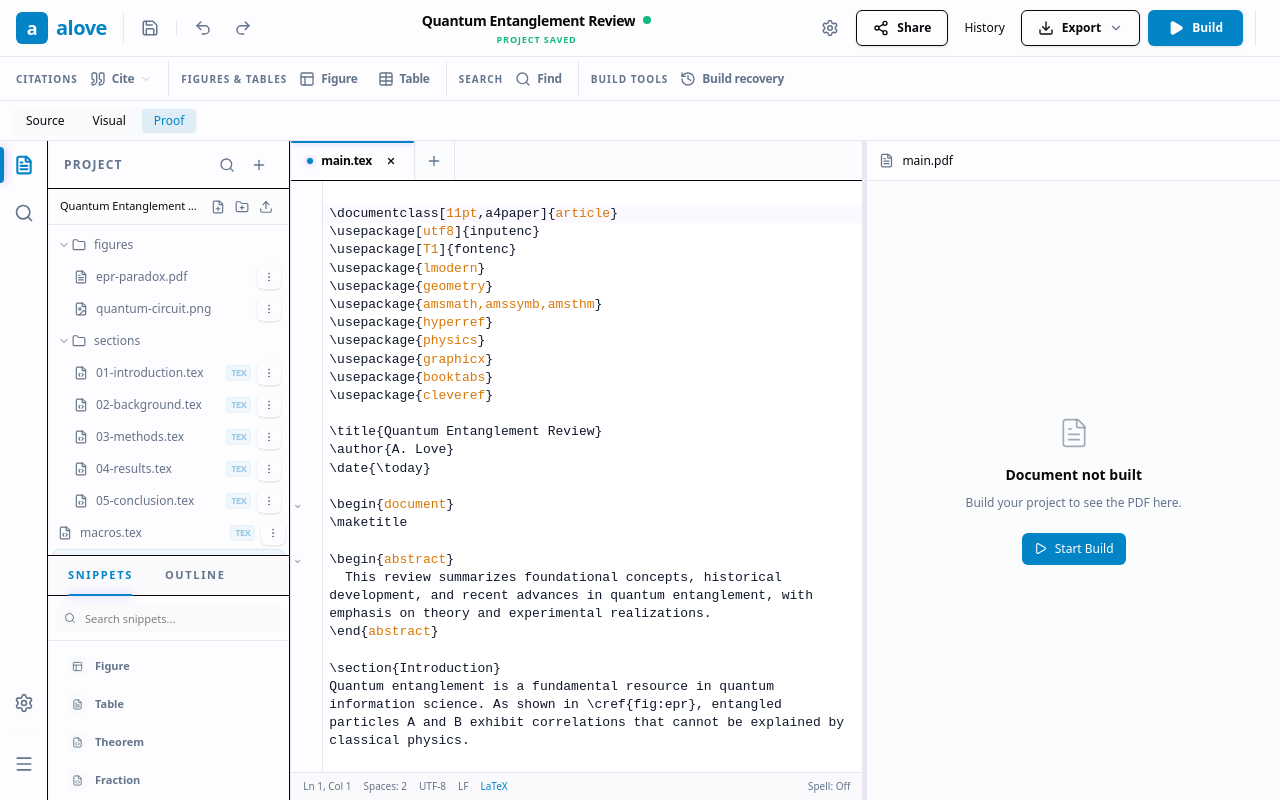
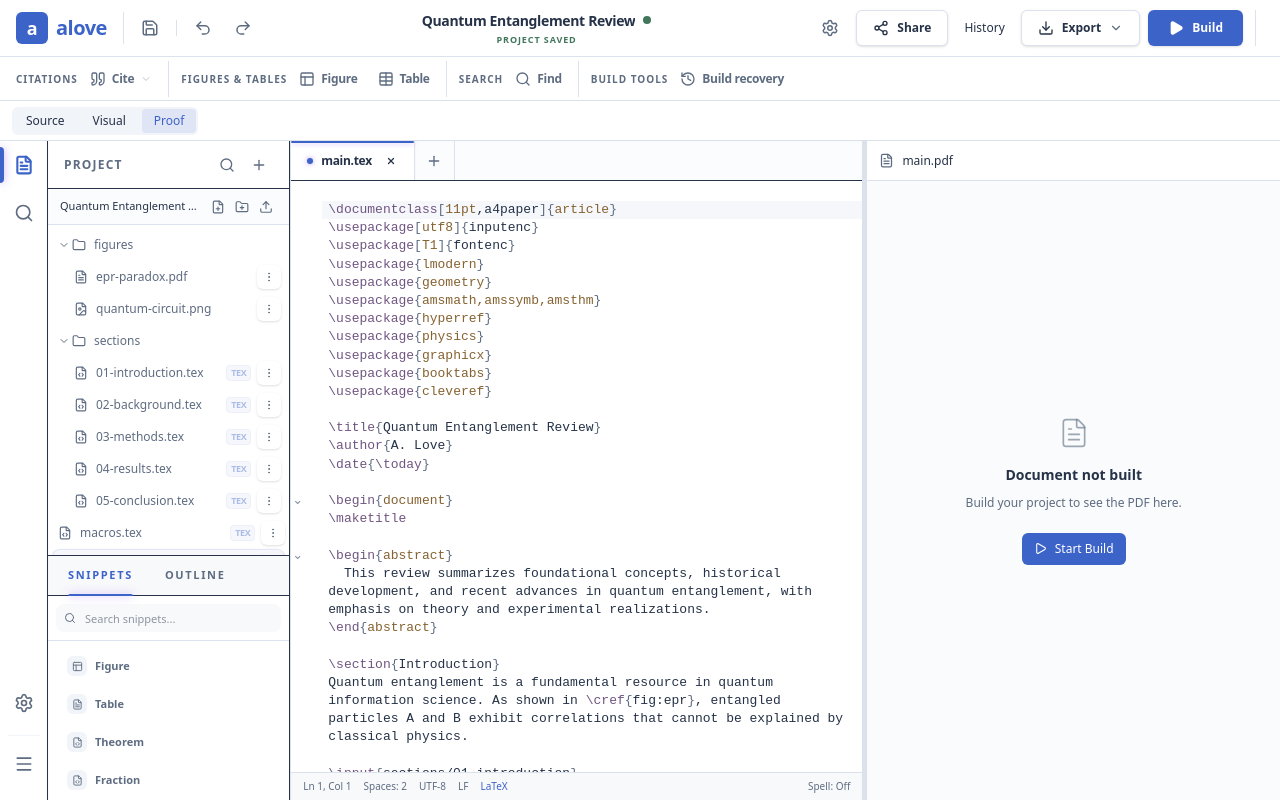
Before and after one commit to Luseefor/alove, a Next.js app in the folder apps/web/: page /editor in a window 1280 px wide. Built offline with nearby package versions, Linux system fonts and the light colour scheme.

Commit message:
Unify editor surfaces and accessible accent profiles

```diff
--- a/apps/web/src/app/globals.css
+++ b/apps/web/src/app/globals.css
@@ -2,56 +2,105 @@
 
 @custom-variant dark (&:where(.dark, .dark *));
 
-/* Defaults match `SITE_PALETTES[violet]` for the premium redesign. */
+/* App chrome, panel headers and editor surfaces have distinct visual roles. */
 :root {
-  --background: #fdfcff;
-  --foreground: #09090b;
-  --border: #e8e6f2;
-  --primary: #7c3aed; /* Premium Violet */
+  color-scheme: light;
+  --workspace-bg: #edf0f4;
+  --chrome-bg: #f7f8fa;
+  --panel-header-bg: #f1f4f8;
+  --background: #ffffff;
+  --foreground: #253247;
+  --border: #dce2eb;
+  --primary: #3c63c8;
   --primary-foreground: #ffffff;
-  --secondary: #f5f3ff;
-  --secondary-foreground: #4c1d95;
-  --muted: #f8fafc;
-  --muted-foreground: #64748b;
-  --accent: #f5f3ff;
-  --accent-foreground: #7c3aed;
-
-  /* Additional Premium Tokens */
-  --sidebar-bg: #fdfcff;
+  --ring: #3c63c8;
+  --secondary: #f1f4f8;
+  --secondary-foreground: #435269;
+  --muted: #f1f4f8;
+  --muted-foreground: #5e6c81;
+  --accent: #e7edf6;
+  --accent-foreground: #253247;
+  --sidebar-bg: #f7f8fa;
   --card-bg: #ffffff;
-  --card-border: #e8e6f2;
-  --success: #10b981;
-  --success-bg: #ecfdf5;
-  --success-border: #d1fae5;
-  --warning: #f59e0b;
-  --warning-bg: #fffbeb;
-  --warning-border: #fef3c7;
-  --error: #ef4444;
-  --error-bg: #fef2f2;
-  --error-border: #fee2e2;
-  --info: #3b82f6;
-  --info-bg: #eff6ff;
-  --info-border: #dbeafe;
+  --card-border: #dce2eb;
+  --editor-line: #f5f7fb;
+  --editor-selection: #dce6fb;
+  --editor-gutter: #8490a3;
+  --syntax-command: #705581;
+  --syntax-string: #426e57;
+  --syntax-number: #856230;
+  --syntax-comment: #73777d;
+  --syntax-punctuation: #5e6c81;
+  --success: #41765b;
+  --success-bg: #edf3ee;
+  --success-border: #d5e3d9;
+  --warning: #866128;
+  --warning-bg: #f7f1e5;
+  --warning-border: #e8dbbf;
+  --error: #ab4e50;
+  --error-bg: #f8eeee;
+  --error-border: #ebd4d4;
+  --info: #466c83;
+  --info-bg: #edf2f5;
+  --info-border: #d5e1e8;
 }
 
 .dark {
-  --background: #0f172a;
-  --foreground: #f8fafc;
-  --border: #1e293b;
-  --primary: #8b5cf6;
-  --primary-foreground: #ffffff;
-  --secondary: #1e1b4b;
-  --secondary-foreground: #ddd6fe;
-  --muted: #0f172a;
-  --muted-foreground: #94a3b8;
-  --accent: #1e293b;
-  --accent-foreground: #ffffff;
+  color-scheme: dark;
+  --workspace-bg: #101419;
+  --chrome-bg: #1a2028;
+  --panel-header-bg: #1e252e;
+  --background: #171c23;
+  --foreground: #dce4ee;
+  --border: #2c3643;
+  --primary: #9bb6ff;
+  --primary-foreground: #171c23;
+  --ring: #9bb6ff;
+  --secondary: #1e252e;
+  --secondary-foreground: #c7d2e2;
+  --muted: #1e252e;
+  --muted-foreground: #9aa8bc;
+  --accent: #29364a;
+  --accent-foreground: #dce4ee;
+  --sidebar-bg: #1a2028;
+  --card-bg: #1e252e;
+  --card-border: #2c3643;
+  --editor-line: #1e2632;
+  --editor-selection: #304360;
+  --editor-gutter: #718096;
+  --syntax-command: #baa6ca;
+  --syntax-string: #a8c4ad;
+  --syntax-number: #c8b18c;
+  --syntax-comment: #939aa4;
+  --syntax-punctuation: #a5abb4;
+  --success: #a2c1ac;
+  --success-bg: #25332b;
+  --success-border: #3b4c40;
+  --warning: #d0b17d;
+  --warning-bg: #352e23;
+  --warning-border: #50432f;
+  --error: #d9a0a1;
+  --error-bg: #38292c;
+  --error-border: #56383e;
+  --info: #a6bdcb;
+  --info-bg: #25313a;
+  --info-border: #3c4c58;
 }
 
 @theme inline {
+  --color-workspace: var(--workspace-bg);
+  --color-chrome: var(--chrome-bg);
+  --color-panel-header: var(--panel-header-bg);
   --color-background: var(--background);
   --color-foreground: var(--foreground);
   --color-border: var(--border);
+  --color-input: var(--border);
+  --color-ring: var(--ring);
+  --color-surface-base: var(--background);
+  --color-surface-soft: var(--muted);
+  --color-surface-border: var(--border);
+  --color-text-base: var(--foreground);
+  --color-text-muted: var(--muted-foreground);
   --color-primary: var(--primary);
   --color-primary-foreground: var(--primary-foreground);
   --color-secondary: var(--secondary);
@@ -111,12 +160,12 @@ pre {
   background: transparent;
 }
 ::-webkit-scrollbar-thumb {
-  background: #333;
+  background: color-mix(in srgb, var(--muted-foreground) 30%, transparent);
   border: 2px solid var(--background);
   border-radius: 5px;
 }
 ::-webkit-scrollbar-thumb:hover {
-  background: #444;
+  background: color-mix(in srgb, var(--muted-foreground) 45%, transparent);
 }
 
 input[type="range"] {
--- a/apps/web/src/theme/palette-definitions.ts
+++ b/apps/web/src/theme/palette-definitions.ts
@@ -3,168 +3,168 @@ export const SITE_PALETTES = [
     id: "slate",
     label: "Slate",
     light: {
-      "--alove-accent": "#0f172a",
-      "--alove-accent-hover": "#1e293b",
-      "--alove-accent-active": "#334155",
-      "--alove-on-accent": "#f8fafc",
-      "--alove-surface-soft": "#f1f5f9",
-      "--alove-surface-soft-border": "#e2e8f0",
-      "--alove-fg-strong": "#0f172a",
-      "--alove-fg-muted": "#475569",
-      "--alove-focus-ring": "#334155",
-      "--alove-resize-hover": "#94a3b8",
+      "--alove-accent": "#4c5864",
+      "--alove-accent-hover": "#3e4954",
+      "--alove-accent-active": "#303b45",
+      "--alove-on-accent": "#ffffff",
+      "--alove-surface-soft": "#f1f4f8",
+      "--alove-surface-soft-border": "#dce2eb",
+      "--alove-fg-strong": "#253247",
+      "--alove-fg-muted": "#5e6c81",
+      "--alove-focus-ring": "#4c5864",
+      "--alove-resize-hover": "#b8b9ba",
     },
     dark: {
-      "--alove-accent": "#f8fafc",
-      "--alove-accent-hover": "#f1f5f9",
-      "--alove-accent-active": "#e2e8f0",
-      "--alove-on-accent": "#020617",
-      "--alove-surface-soft": "#0f172a",
-      "--alove-surface-soft-border": "#1e293b",
-      "--alove-fg-strong": "#f8fafc",
-      "--alove-fg-muted": "#94a3b8",
-      "--alove-focus-ring": "#cbd5e1",
-      "--alove-resize-hover": "#64748b",
+      "--alove-accent": "#b9c1ca",
+      "--alove-accent-hover": "#cbd1d8",
+      "--alove-accent-active": "#dce0e5",
+      "--alove-on-accent": "#171c23",
+      "--alove-surface-soft": "#1e252e",
+      "--alove-surface-soft-border": "#2c3643",
+      "--alove-fg-strong": "#dce4ee",
+      "--alove-fg-muted": "#9aa8bc",
+      "--alove-focus-ring": "#b9c1ca",
+      "--alove-resize-hover": "#626870",
     },
   },
   {
     id: "emerald",
     label: "Emerald",
     light: {
-      "--alove-accent": "#059669",
-      "--alove-accent-hover": "#047857",
-      "--alove-accent-active": "#065f46",
+      "--alove-accent": "#386b58",
+      "--alove-accent-hover": "#2c5948",
+      "--alove-accent-active": "#23483a",
       "--alove-on-accent": "#ffffff",
-      "--alove-surface-soft": "#ecfdf5",
-      "--alove-surface-soft-border": "#a7f3d0",
-      "--alove-fg-strong": "#065f46",
-      "--alove-fg-muted": "#047857",
-      "--alove-focus-ring": "#10b981",
-      "--alove-resize-hover": "#34d399",
+      "--alove-surface-soft": "#f1f4f8",
+      "--alove-surface-soft-border": "#dce2eb",
+      "--alove-fg-strong": "#253247",
+      "--alove-fg-muted": "#5e6c81",
+      "--alove-focus-ring": "#386b58",
+      "--alove-resize-hover": "#b8b9ba",
     },
     dark: {
-      "--alove-accent": "#34d399",
-      "--alove-accent-hover": "#6ee7b7",
-      "--alove-accent-active": "#a7f3d0",
-      "--alove-on-accent": "#022c22",
-      "--alove-surface-soft": "#064e3b",
-      "--alove-surface-soft-border": "#047857",
-      "--alove-fg-strong": "#d1fae5",
-      "--alove-fg-muted": "#a7f3d0",
-      "--alove-focus-ring": "#6ee7b7",
-      "--alove-resize-hover": "#34d399",
+      "--alove-accent": "#9cbeaa",
+      "--alove-accent-hover": "#b1cdbb",
+      "--alove-accent-active": "#c4d9cc",
+      "--alove-on-accent": "#171c23",
+      "--alove-surface-soft": "#1e252e",
+      "--alove-surface-soft-border": "#2c3643",
+      "--alove-fg-strong": "#dce4ee",
+      "--alove-fg-muted": "#9aa8bc",
+      "--alove-focus-ring": "#9cbeaa",
+      "--alove-resize-hover": "#626870",
     },
   },
   {
     id: "ocean",
     label: "Ocean",
     light: {
-      "--alove-accent": "#0284c7",
-      "--alove-accent-hover": "#0369a1",
-      "--alove-accent-active": "#075985",
+      "--alove-accent": "#3c63c8",
+      "--alove-accent-hover": "#3154ae",
+      "--alove-accent-active": "#294695",
       "--alove-on-accent": "#ffffff",
-      "--alove-surface-soft": "#e0f2fe",
-      "--alove-surface-soft-border": "#7dd3fc",
-      "--alove-fg-strong": "#0c4a6e",
-      "--alove-fg-muted": "#0369a1",
-      "--alove-focus-ring": "#0ea5e9",
-      "--alove-resize-hover": "#38bdf8",
+      "--alove-surface-soft": "#f1f4f8",
+      "--alove-surface-soft-border": "#dce2eb",
+      "--alove-fg-strong": "#253247",
+      "--alove-fg-muted": "#5e6c81",
+      "--alove-focus-ring": "#3c63c8",
+      "--alove-resize-hover": "#b8b9ba",
     },
     dark: {
-      "--alove-accent": "#38bdf8",
-      "--alove-accent-hover": "#7dd3fc",
-      "--alove-accent-active": "#bae6fd",
-      "--alove-on-accent": "#082f49",
-      "--alove-surface-soft": "#0c4a6e",
-      "--alove-surface-soft-border": "#0369a1",
-      "--alove-fg-strong": "#e0f2fe",
-      "--alove-fg-muted": "#bae6fd",
-      "--alove-focus-ring": "#7dd3fc",
-      "--alove-resize-hover": "#38bdf8",
+      "--alove-accent": "#9bb6ff",
+      "--alove-accent-hover": "#b2c7ff",
+      "--alove-accent-active": "#cbd9ff",
+      "--alove-on-accent": "#171c23",
+      "--alove-surface-soft": "#1e252e",
+      "--alove-surface-soft-border": "#2c3643",
+      "--alove-fg-strong": "#dce4ee",
+      "--alove-fg-muted": "#9aa8bc",
+      "--alove-focus-ring": "#9bb6ff",
+      "--alove-resize-hover": "#626870",
     },
   },
   {
     id: "violet",
     label: "Violet",
     light: {
-      "--alove-accent": "#7c3aed",
-      "--alove-accent-hover": "#6d28d9",
-      "--alove-accent-active": "#5b21b6",
+      "--alove-accent": "#6e5b89",
+      "--alove-accent-hover": "#5c4a75",
+      "--alove-accent-active": "#4b3b61",
       "--alove-on-accent": "#ffffff",
-      "--alove-surface-soft": "#fdfcff",
-      "--alove-surface-soft-border": "#e8e6f2",
-      "--alove-fg-strong": "#4c1d95",
-      "--alove-fg-muted": "#64748b",
-      "--alove-focus-ring": "#8b5cf6",
-      "--alove-resize-hover": "#a78bfa",
+      "--alove-surface-soft": "#f1f4f8",
+      "--alove-surface-soft-border": "#dce2eb",
+      "--alove-fg-strong": "#253247",
+      "--alove-fg-muted": "#5e6c81",
+      "--alove-focus-ring": "#6e5b89",
+      "--alove-resize-hover": "#b8b9ba",
     },
     dark: {
-      "--alove-accent": "#8b5cf6",
-      "--alove-accent-hover": "#a78bfa",
-      "--alove-accent-active": "#c4b5fd",
-      "--alove-on-accent": "#ffffff",
-      "--alove-surface-soft": "#0f172a",
-      "--alove-surface-soft-border": "#1e293b",
-      "--alove-fg-strong": "#f8fafc",
-      "--alove-fg-muted": "#94a3b8",
-      "--alove-focus-ring": "#cbd5e1",
-      "--alove-resize-hover": "#64748b",
+      "--alove-accent": "#baadd0",
+      "--alove-accent-hover": "#ccc1dc",
+      "--alove-accent-active": "#ddd5e8",
+      "--alove-on-accent": "#171c23",
+      "--alove-surface-soft": "#1e252e",
+      "--alove-surface-soft-border": "#2c3643",
+      "--alove-fg-strong": "#dce4ee",
+      "--alove-fg-muted": "#9aa8bc",
+      "--alove-focus-ring": "#baadd0",
+      "--alove-resize-hover": "#626870",
     },
   },
   {
     id: "amber",
     label: "Amber",
     light: {
-      "--alove-accent": "#d97706",
-      "--alove-accent-hover": "#b45309",
-      "--alove-accent-active": "#92400e",
-      "--alove-on-accent": "#fffbeb",
-      "--alove-surface-soft": "#fffbeb",
-      "--alove-surface-soft-border": "#fcd34d",
-      "--alove-fg-strong": "#78350f",
-      "--alove-fg-muted": "#b45309",
-      "--alove-focus-ring": "#f59e0b",
-      "--alove-resize-hover": "#fbbf24",
+      "--alove-accent": "#815f32",
+      "--alove-accent-hover": "#6d4e28",
+      "--alove-accent-active": "#593e20",
+      "--alove-on-accent": "#ffffff",
+      "--alove-surface-soft": "#f1f4f8",
+      "--alove-surface-soft-border": "#dce2eb",
+      "--alove-fg-strong": "#253247",
+      "--alove-fg-muted": "#5e6c81",
+      "--alove-focus-ring": "#815f32",
+      "--alove-resize-hover": "#b8b9ba",
     },
     dark: {
-      "--alove-accent": "#fbbf24",
-      "--alove-accent-hover": "#fcd34d",
-      "--alove-accent-active": "#fde68a",
-      "--alove-on-accent": "#451a03",
-      "--alove-surface-soft": "#78350f",
-      "--alove-surface-soft-border": "#b45309",
-      "--alove-fg-strong": "#fffbeb",
-      "--alove-fg-muted": "#fde68a",
-      "--alove-focus-ring": "#fcd34d",
-      "--alove-resize-hover": "#fbbf24",
+      "--alove-accent": "#c9b18d",
+      "--alove-accent-hover": "#d7c3a5",
+      "--alove-accent-active": "#e3d3bd",
+      "--alove-on-accent": "#171c23",
+      "--alove-surface-soft": "#1e252e",
+      "--alove-surface-soft-border": "#2c3643",
+      "--alove-fg-strong": "#dce4ee",
+      "--alove-fg-muted": "#9aa8bc",
+      "--alove-focus-ring": "#c9b18d",
+      "--alove-resize-hover": "#626870",
     },
   },
   {
     id: "rose",
     label: "Rose",
     light: {
-      "--alove-accent": "#e11d48",
-      "--alove-accent-hover": "#be123c",
-      "--alove-accent-active": "#9f1239",
+      "--alove-accent": "#8b5964",
+      "--alove-accent-hover": "#764952",
+      "--alove-accent-active": "#603b43",
       "--alove-on-accent": "#ffffff",
-      "--alove-surface-soft": "#fff1f2",
-      "--alove-surface-soft-border": "#fda4af",
-      "--alove-fg-strong": "#9f1239",
-      "--alove-fg-muted": "#be123c",
-      "--alove-focus-ring": "#f43f5e",
-      "--alove-resize-hover": "#fb7185",
+      "--alove-surface-soft": "#f1f4f8",
+      "--alove-surface-soft-border": "#dce2eb",
+      "--alove-fg-strong": "#253247",
+      "--alove-fg-muted": "#5e6c81",
+      "--alove-focus-ring": "#8b5964",
+      "--alove-resize-hover": "#b8b9ba",
     },
     dark: {
-      "--alove-accent": "#fb7185",
-      "--alove-accent-hover": "#fda4af",
-      "--alove-accent-active": "#fecdd3",
-      "--alove-on-accent": "#4c0519",
-      "--alove-surface-soft": "#9f1239",
-      "--alove-surface-soft-border": "#be123c",
-      "--alove-fg-strong": "#ffe4e6",
-      "--alove-fg-muted": "#fecdd3",
-      "--alove-focus-ring": "#fda4af",
-      "--alove-resize-hover": "#fb7185",
+      "--alove-accent": "#c8a5ad",
+      "--alove-accent-hover": "#d7bbc1",
+      "--alove-accent-active": "#e3ced2",
+      "--alove-on-accent": "#171c23",
+      "--alove-surface-soft": "#1e252e",
+      "--alove-surface-soft-border": "#2c3643",
+      "--alove-fg-strong": "#dce4ee",
+      "--alove-fg-muted": "#9aa8bc",
+      "--alove-focus-ring": "#c8a5ad",
+      "--alove-resize-hover": "#626870",
     },
   },
 ] as const;
--- a/packages/editor/src/index.ts
+++ b/packages/editor/src/index.ts
@@ -29,13 +29,9 @@ import {
   StreamLanguage,
   syntaxHighlighting,
 } from "@codemirror/language";
-import {
-  closeBrackets,
-  closeBracketsKeymap,
-} from "@codemirror/autocomplete";
+import { closeBrackets, closeBracketsKeymap } from "@codemirror/autocomplete";
 import { stex } from "@codemirror/legacy-modes/mode/stex";
 import { searchKeymap } from "@codemirror/search";
-import { oneDark } from "@codemirror/theme-one-dark";
 import { lintGutter } from "@codemirror/lint";
 import { tags as t } from "@lezer/highlight";
 import { vim } from "@replit/codemirror-vim";
@@ -105,65 +101,102 @@ export type LatexEditorOptions = {
 
 export type LatexEditorCommand = "undo" | "redo" | "selectAll";
 
-const lightBaseTheme = EditorView.theme({
+function editorBaseTheme(dark: boolean): Extension {
+  return EditorView.theme(
+    {
       "&": {
-    backgroundColor: "#ffffff",
-    color: "#0f172a",
+        backgroundColor: `var(--background, ${dark ? "#171c23" : "#ffffff"})`,
+        color: `var(--foreground, ${dark ? "#dce4ee" : "#253247"})`,
       },
+      "&.cm-focused": { outline: "none" },
       ".cm-content": {
-    caretColor: "#7c3aed",
-    padding: "24px 0",
+        caretColor: `var(--foreground, ${dark ? "#dce4ee" : "#253247"})`,
+        padding: "20px 0",
       },
       "&.cm-focused .cm-cursor": {
-    borderLeftColor: "#7c3aed",
+        borderLeftColor: `var(--foreground, ${dark ? "#dce4ee" : "#253247"})`,
       },
-  "&.cm-focused .cm-selectionBackground, .cm-selectionBackground, ::selection": {
-    backgroundColor: "#7c3aed22",
+      "&.cm-focused .cm-selectionBackground, .cm-selectionBackground, ::selection":
+        {
+          backgroundColor: "var(--editor-selection, #d7e1e6)",
         },
-  ".cm-activeLine": {
-    backgroundColor: "#7c3aed08",
-  },
+      ".cm-activeLine": { backgroundColor: "var(--editor-line, #f2f1ee)" },
       ".cm-gutters": {
-    backgroundColor: "#fdfcff",
-    color: "#94a3b8",
-    borderRight: "1px solid #e8e6f2",
+        backgroundColor: "transparent",
+        color: "var(--editor-gutter, #898d93)",
+        border: "none",
       },
       ".cm-activeLineGutter": {
-    backgroundColor: "#7c3aed11",
-    color: "#7c3aed",
-    fontWeight: "bold",
+        backgroundColor: "transparent",
+        color: "var(--muted-foreground, #686c72)",
       },
       ".cm-foldPlaceholder": {
-    backgroundColor: "#f1f5f9",
+        backgroundColor: "var(--muted, #f0efec)",
         border: "none",
-    color: "#64748b",
+        color: "var(--muted-foreground, #686c72)",
       },
-}, { dark: false });
+      ".cm-tooltip, .cm-panels": {
+        backgroundColor: "var(--card-bg, #ffffff)",
+        color: `var(--foreground, ${dark ? "#dce4ee" : "#253247"})`,
+        borderColor: "var(--border, #e2e1dd)",
+      },
+      ".cm-tooltip-autocomplete > ul > li[aria-selected]": {
+        backgroundColor: "var(--accent, #eae9e5)",
+        color: `var(--foreground, ${dark ? "#dce4ee" : "#253247"})`,
+      },
+      ".cm-searchMatch": {
+        backgroundColor: "var(--warning-bg, #f7f1e5)",
+        outline: "1px solid var(--warning, #866128)",
+      },
+    },
+    { dark },
+  );
+}
 
-const latexHighlightLight = HighlightStyle.define([
-  { tag: [t.keyword, t.controlKeyword], color: "#7c3aed", fontWeight: "700" },
-  { tag: [t.macroName, t.function(t.variableName)], color: "#4c1d95", fontWeight: "600" },
-  { tag: [t.string, t.special(t.string)], color: "#059669" },
-  { tag: [t.number, t.bool, t.atom], color: "#d97706" },
-  { tag: [t.comment, t.lineComment], color: "#94a3b8", fontStyle: "italic" },
-  { tag: [t.brace, t.paren, t.squareBracket], color: "#64748b" },
-  { tag: [t.invalid], color: "#ef4444" },
+function createLatexHighlight(dark: boolean): HighlightStyle {
+  const color = (token: string, light: string, night: string) =>
+    `var(${token}, ${dark ? night : light})`;
+  return HighlightStyle.define([
+    {
+      tag: [
+        t.keyword,
+        t.controlKeyword,
+        t.tagName,
+        t.macroName,
+        t.function(t.variableName),
+      ],
+      color: color("--syntax-command", "#705581", "#baa6ca"),
+    },
+    {
+      tag: [t.string, t.special(t.string)],
+      color: color("--syntax-string", "#426e57", "#a8c4ad"),
+    },
+    {
+      tag: [t.number, t.bool, t.atom],
+      color: color("--syntax-number", "#856230", "#c8b18c"),
+    },
+    {
+      tag: [t.comment, t.lineComment],
+      color: color("--syntax-comment", "#73777d", "#939aa4"),
+      fontStyle: "italic",
+    },
+    {
+      tag: [t.bracket, t.brace, t.paren, t.squareBracket],
+      color: color("--syntax-punctuation", "#66748a", "#a5abb4"),
+    },
+    { tag: [t.invalid], color: color("--error", "#ab4e50", "#d9a0a1") },
   ]);
-
-const latexHighlightDark = HighlightStyle.define([
-  { tag: [t.keyword, t.controlKeyword], color: "#7dd3fc", fontWeight: "600" },
-  { tag: [t.macroName, t.function(t.variableName)], color: "#38bdf8" },
-  { tag: [t.string, t.special(t.string)], color: "#86efac" },
-  { tag: [t.number, t.bool, t.atom], color: "#fdba74" },
-  { tag: [t.comment, t.lineComment], color: "#94a3b8", fontStyle: "italic" },
-  { tag: [t.brace, t.paren, t.squareBracket], color: "#cbd5e1" },
-  { tag: [t.invalid], color: "#fca5a5" },
-]);
+}
+const latexHighlightLight = createLatexHighlight(false);
+const latexHighlightDark = createLatexHighlight(true);
 
 function themeExtension(theme: EditorTheme): Extension[] {
-  return theme === "dark"
-    ? [oneDark, syntaxHighlighting(latexHighlightDark)]
-    : [lightBaseTheme, syntaxHighlighting(latexHighlightLight)];
+  return [
+    editorBaseTheme(theme === "dark"),
+    syntaxHighlighting(
+      theme === "dark" ? latexHighlightDark : latexHighlightLight,
+    ),
+  ];
 }
 
 export function createLatexEditorExtensions(
@@ -247,8 +280,11 @@ export function runLatexEditorCommand(
 export { parseVisualDocument } from "./visualDocument";
 export type { VisualDocument } from "./visualDocument";
 export {
-  createVisualEditing, visualDocumentField, visualSourceTransaction,
-  formatVisualSelection, escapeVisualText,
+  createVisualEditing,
+  visualDocumentField,
+  visualSourceTransaction,
+  formatVisualSelection,
+  escapeVisualText,
 } from "./visualEditing";
 export type { VisualFormat } from "./visualEditing";
 export { canEditVisualRange, applyGuardedVisualPatches } from "./visualEditing";
```
Lines whose indentation alone changed are shown as unchanged.
